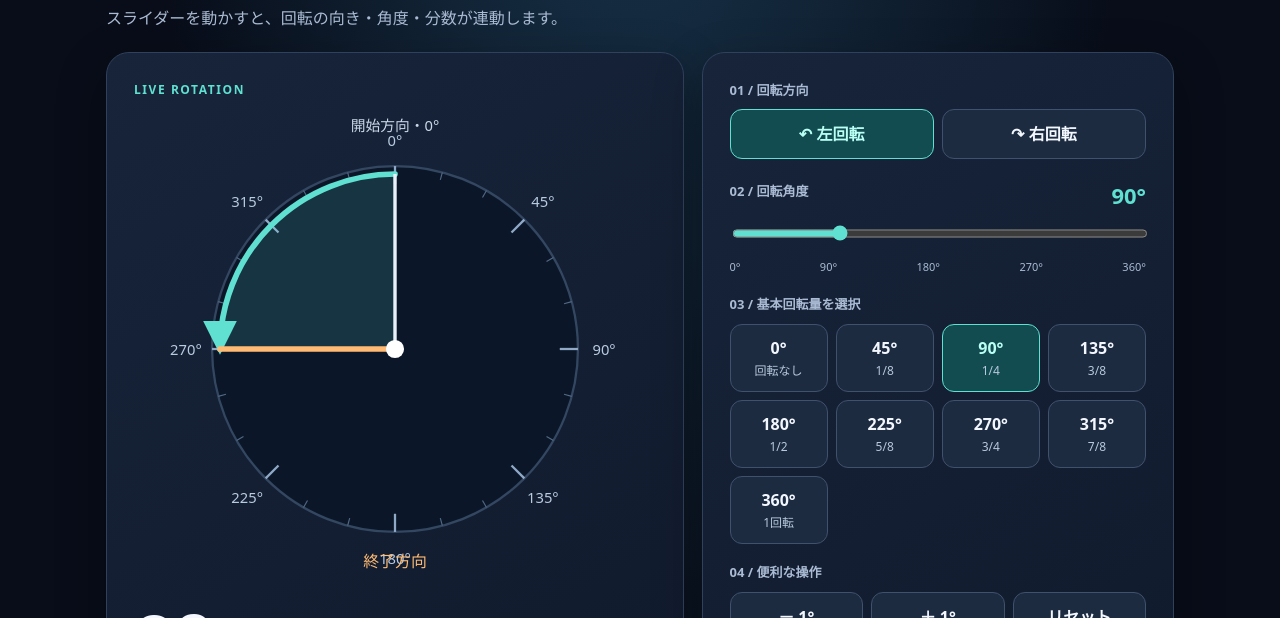
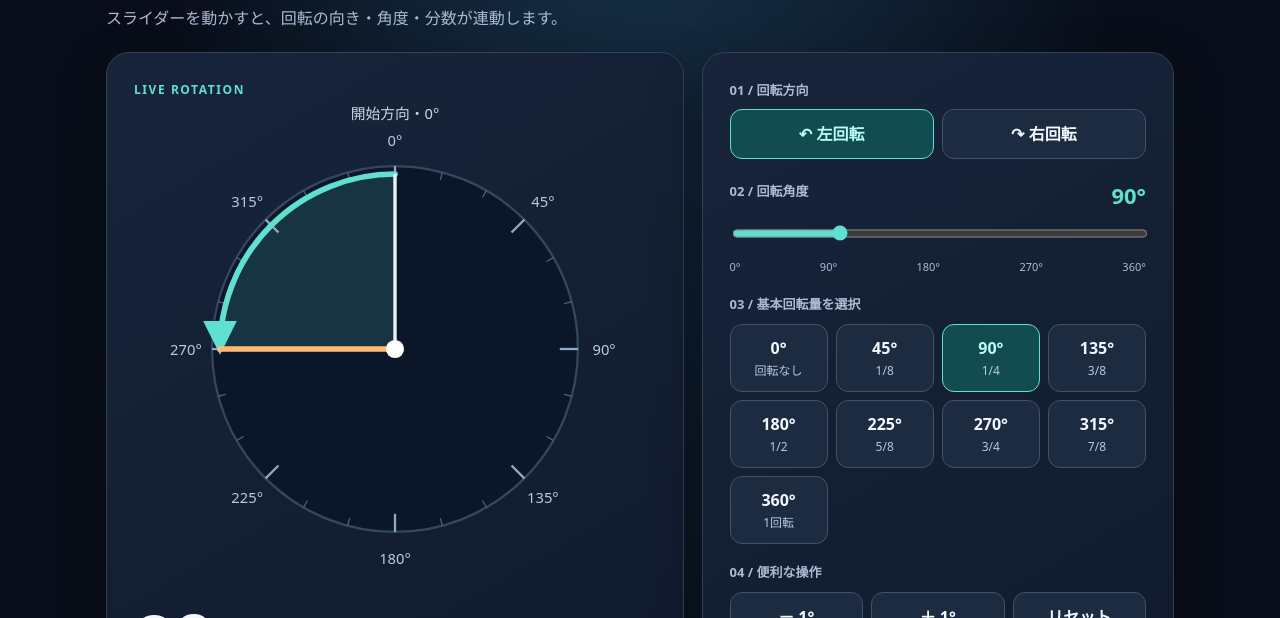
Before and after one commit to atx0543/Rotate, a plain HTML site: page index.html in a window 1280 px wide. Shown: the part 182-800 px from the top of the page. Drawn offline with Linux system fonts and the light colour scheme.

Commit message:
Add files via upload

```diff
--- a/index.html
+++ b/index.html
@@ -13,7 +13,7 @@
 <main>
 <section class="intro"><div class="eyebrow">INTERACTIVE LEARNING TOOL</div><h1>回転量を、目で見て理解する。</h1><p>スライダーを動かすと、回転の向き・角度・分数が連動します。</p></section>
 <div class="layout">
-<section class="card" aria-label="回転量の図解"><div class="eyebrow">LIVE ROTATION</div><div class="canvas-wrap"><svg id="dial" viewBox="0 0 440 440" role="img" aria-label="回転量を示す円形図"><defs><marker id="arrowA" markerWidth="8" markerHeight="8" refX="5" refY="3" orient="auto" markerUnits="strokeWidth"><path d="M0 0 L6 3 L0 6 Z" fill="#5fe0d1"/></marker></defs><circle cx="220" cy="220" r="161" fill="#0b1729" stroke="#344761" stroke-width="2"/><g id="ticks"></g><g id="labels"></g><path id="sector" fill="#5fe0d1" fill-opacity=".14" stroke="none"/><path id="arc" fill="none" stroke="#5fe0d1" stroke-width="5" stroke-linecap="round" marker-end="url(#arrowA)"/><line x1="220" y1="220" x2="220" y2="66" stroke="#e9f0fa" stroke-width="3"/><line id="hand" x1="220" y1="220" x2="220" y2="66" stroke="#ffbb73" stroke-width="5" stroke-linecap="round"/><circle cx="220" cy="220" r="8" fill="#fff"/><text x="220" y="28" text-anchor="middle" font-size="13" fill="#cbd8e9">開始方向・0°</text><text id="endlabel" x="220" y="412" text-anchor="middle" font-size="14" fill="#ffbb73">終了方向</text></svg></div><div class="degree" id="bigDegree" aria-live="polite">90<small>°</small></div><div class="metrics"><div class="metric"><label>回転量（1回転に対する割合）</label><strong id="fraction">1/4 回転</strong></div><div class="metric"><label>回転方向</label><strong id="directionText">左回転 ↶</strong></div></div><div class="note">白線が開始方向、オレンジ線が終了方向です。<br>緑色の円弧が回転した範囲を表します。</div></section>
+<section class="card" aria-label="回転量の図解"><div class="eyebrow">LIVE ROTATION</div><div class="canvas-wrap"><svg id="dial" viewBox="0 0 440 440" role="img" aria-label="回転量を示す円形図"><defs><marker id="arrowA" markerWidth="8" markerHeight="8" refX="5" refY="3" orient="auto" markerUnits="strokeWidth"><path d="M0 0 L6 3 L0 6 Z" fill="#5fe0d1"/></marker></defs><circle cx="220" cy="220" r="161" fill="#0b1729" stroke="#344761" stroke-width="2"/><g id="ticks"></g><g id="labels"></g><path id="sector" fill="#5fe0d1" fill-opacity=".14" stroke="none"/><path id="arc" fill="none" stroke="#5fe0d1" stroke-width="5" stroke-linecap="round" marker-end="url(#arrowA)"/><line x1="220" y1="220" x2="220" y2="66" stroke="#e9f0fa" stroke-width="3"/><line id="hand" x1="220" y1="220" x2="220" y2="66" stroke="#ffbb73" stroke-width="5" stroke-linecap="round"/><circle cx="220" cy="220" r="8" fill="#fff"/><text x="220" y="18" text-anchor="middle" font-size="13" fill="#cbd8e9">開始方向・0°</text></svg></div><div class="degree" id="bigDegree" aria-live="polite">90<small>°</small></div><div class="metrics"><div class="metric"><label>回転量（1回転に対する割合）</label><strong id="fraction">1/4 回転</strong></div><div class="metric"><label>回転方向</label><strong id="directionText">左回転 ↶</strong></div></div><div class="note">白線が開始方向、オレンジ線が終了方向です。<br>緑色の円弧が回転した範囲を表します。</div></section>
 <section class="card controls"><div><div class="section-label">01 / 回転方向</div><div class="seg"><button id="left" aria-pressed="true">↶ 左回転</button><button id="right" aria-pressed="false">↷ 右回転</button></div></div><div><div class="slider-top"><label class="section-label" for="angle">02 / 回転角度</label><output id="sliderValue" for="angle">90°</output></div><input id="angle" type="range" min="0" max="360" step="1" value="90" aria-label="回転角度"><div class="scale"><span>0°</span><span>90°</span><span>180°</span><span>270°</span><span>360°</span></div></div><div><div class="section-label">03 / 基本回転量を選択</div><div class="presets" id="presets"><button data-angle="0">0°<span>回転なし</span></button><button data-angle="45">45°<span>1/8</span></button><button data-angle="90">90°<span>1/4</span></button><button data-angle="135">135°<span>3/8</span></button><button data-angle="180">180°<span>1/2</span></button><button data-angle="225">225°<span>5/8</span></button><button data-angle="270">270°<span>3/4</span></button><button data-angle="315">315°<span>7/8</span></button><button data-angle="360">360°<span>1回転</span></button></div></div><div><div class="section-label">04 / 便利な操作</div><div class="toolbar"><button class="smallbtn" id="minus">－ 1°</button><button class="smallbtn" id="plus">＋ 1°</button><button class="smallbtn" id="reset">リセット</button></div></div><div class="note">1°刻みで調整可能。スマホではスライダーを指で左右に動かしてください。パソコンでは矢印キーでも調整できます。</div></section>
 </div>
 <section class="card guide"><h2>回転量の読み方</h2><div class="guide-grid"><div class="guide-item"><b>1/8回転 = 45°</b>円を8等分したうちの1つ分です。</div><div class="guide-item"><b>1/4回転 = 90°</b>正面から横方向へ向く角度です。</div><div class="guide-item"><b>1/2回転 = 180°</b>開始方向の真後ろを向きます。</div></div><p class="note">注意：これは回転角度を理解するための模式図です。実際の社交ダンスでは、足・骨盤・胸郭の回転量やタイミングが必ずしも一致するわけではありません。</p></section>
```
